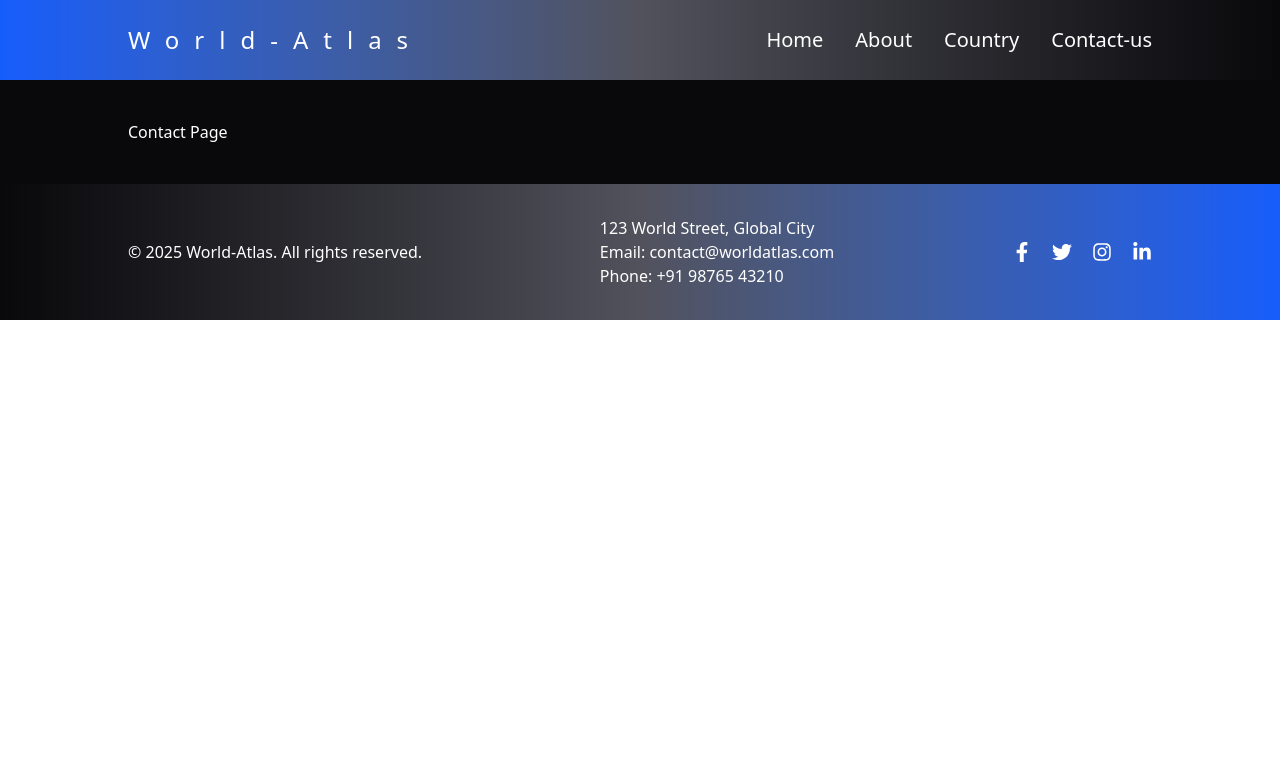
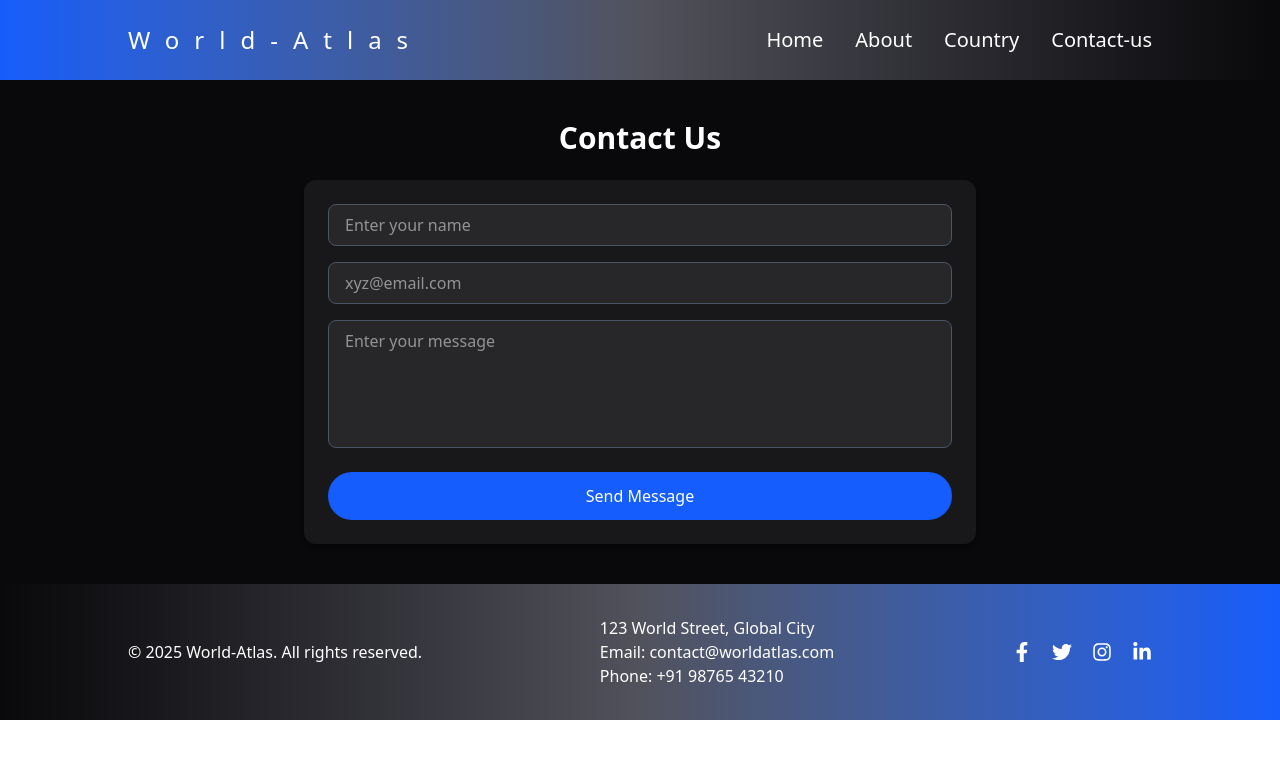
Before and after one commit to Akashchoudhary01/world_Atlas, a React (Vite) app: page /contact in a window 1280 px wide. Shown: the top 758 px of the page. Built offline with nearby package versions, Linux system fonts and the light colour scheme.

Commit message:
contact us page ui done

```diff
--- a/src/Pages/Contact.jsx
+++ b/src/Pages/Contact.jsx
@@ -1,12 +1,51 @@
-import React from 'react'
+import React from "react";
 
 export default function Contact() {
   return (
-     <div className='bg-zinc-950 h-full w-full p-10'>
-      <div className='max-w-5xl min-w-[20rem] text-white  m-auto'>
-        Contact Page
+    <div id="contact" className="bg-zinc-950 h-full w-full p-10">
+      <div className="max-w-2xl min-w-[20rem] text-white m-auto">
+        <h2 className="text-3xl font-bold text-center mb-6">Contact Us</h2>
+        <form
+          className="flex flex-col gap-4 w-full bg-zinc-900 p-6 rounded-xl shadow-md"
+          action=""
+        >
+          {/* Name */}
+          <input
+            className="w-full px-4 py-2 rounded-lg bg-zinc-800 text-white border border-gray-600 focus:outline-none focus:ring-2 focus:ring-blue-500"
+            type="text"
+            required
+            autoComplete="off"
+            name="name"
+            placeholder="Enter your name"
+          />
 
+          {/* Email */}
+          <input
+            className="w-full px-4 py-2 rounded-lg bg-zinc-800 text-white border border-gray-600 focus:outline-none focus:ring-2 focus:ring-blue-500"
+            type="email"
+            required
+            autoComplete="off"
+            name="email"
+            placeholder="xyz@email.com"
+          />
+
+          {/* Message */}
+          <textarea
+            className="w-full px-4 py-2 rounded-lg bg-zinc-800 text-white border border-gray-600 focus:outline-none focus:ring-2 focus:ring-blue-500 h-32 resize-none"
+            name="message"
+            required
+            placeholder="Enter your message"
+          ></textarea>
+
+          {/* Submit Button */}
+          <button
+            type="submit"
+            className="mt-2 px-6 py-3 rounded-full bg-blue-600 hover:bg-blue-700 text-white font-medium transition-all duration-300"
+          >
+            Send Message
+          </button>
+        </form>
+      </div>
     </div>
-    </div>
-  )
+  );
 }
```
